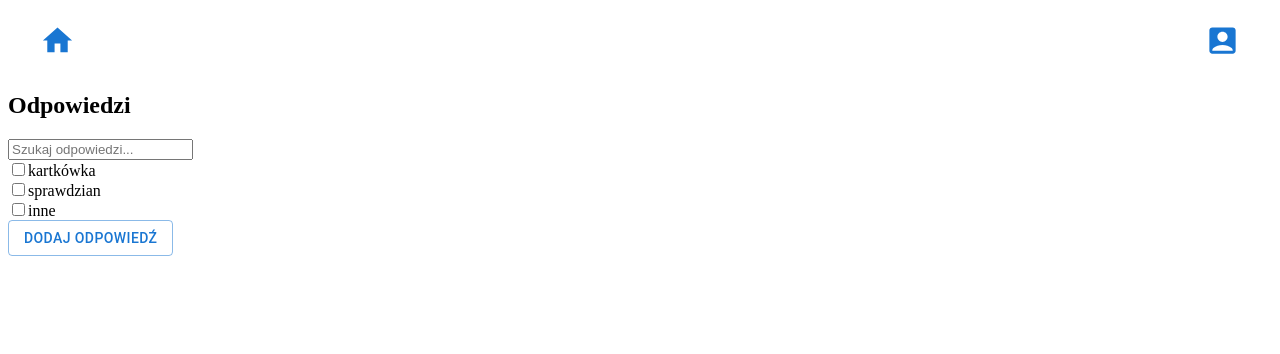
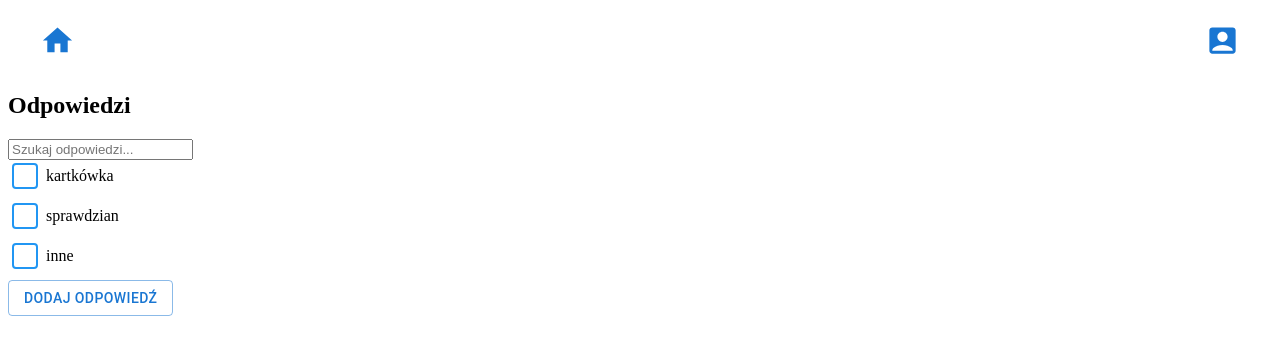
Before and after one commit to Jumpersky77/Praktyki, a React (Create React App) app in the folder AppPraktyki-main/: page /answers in a window 1280 px wide. Shown: the top 354 px of the page. Built offline with nearby package versions, Linux system fonts and the light colour scheme.

Commit message:
checkbox style

```diff
--- a/AppPraktyki-main/src/pages/Answers.tsx
+++ b/AppPraktyki-main/src/pages/Answers.tsx
@@ -4,6 +4,7 @@ import { useNavigate } from 'react-router-dom';
 import Button from '@mui/material/Button';
 import Header from '../components/Header';
 import Answer from '../components/Answer';
+import "../style/styleR.css";
 
 const _answers = [{
     id: "0",
--- a/AppPraktyki-main/src/style/styleR.css
+++ b/AppPraktyki-main/src/style/styleR.css
@@ -30,3 +30,33 @@
   text-align: center;
   font-size: 30px;
 }
+.answer-search-checkbox {
+  display: flex;
+  align-items: center;
+  margin-bottom: 8px;
+}
+
+.answer-search-checkbox input[type="checkbox"] {
+  appearance: none;
+  width: 26px;
+  height: 26px;
+  border: 2px solid #2196f3; /* Kolor niebieski */
+  border-radius: 4px;
+  margin-right: 8px;
+  cursor: pointer;
+}
+
+.answer-search-checkbox input[type="checkbox"]:checked {
+  background-color: #2196f3; /* Kolor tła po zaznaczeniu */
+}
+
+.answer-search-checkbox input[type="checkbox"]:checked::before {
+  content: '✔'; /* Symbol zaznaczenia */
+  display: inline-block;
+  font-size: 16px;
+  color: #ffffff; /* Kolor symbolu */
+  line-height: 26px;
+  text-align: center;
+  width: 26px;
+  height: 26px;
+}
```
